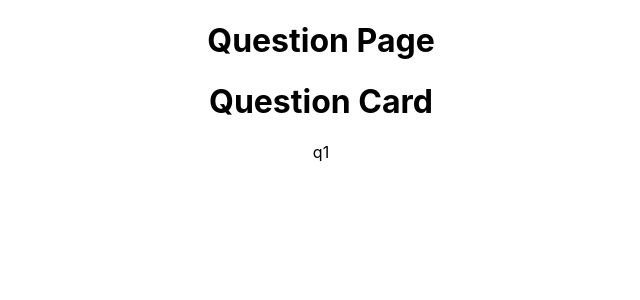
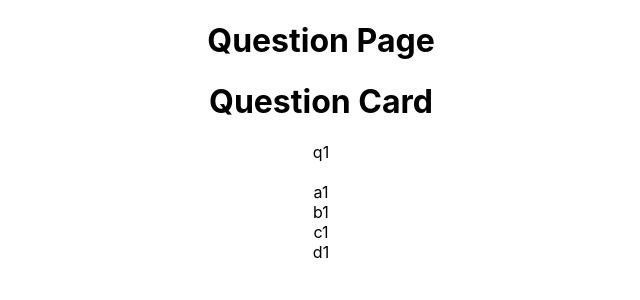
Before and after one commit to emilyaikens/Fish-Quiz, a React (Create React App) app: page /question in a window 1280 px wide. Both pictures are taken after a click on the button "Start". Shown: the top 300 px of the page, without its empty margins (319-959 px from the left). Built offline with nearby package versions, Linux system fonts and the light colour scheme.

Commit message:
add answercard to questionpage. need to change to radio

```diff
--- /dev/null
+++ b/src/components/AnswerCard.jsx
@@ -0,0 +1,12 @@
+
+export default function AnswerCard({ answer }) {
+
+    return (
+        <div>
+            <div>{ answer[0] }</div>
+            <div>{ answer[1] }</div>
+            <div>{ answer[2] }</div>
+            <div>{ answer[3] }</div>
+        </div>
+    )
+};
--- a/src/pages/Question/QuestionPage.jsx
+++ b/src/pages/Question/QuestionPage.jsx
@@ -1,15 +1,21 @@
 import './QuestionPage.css';
 import QuestionCard from '../../components/QuestionCard';
+import AnswerCard from '../../components/AnswerCard';
 
 export default function QuestionPage({ quesAns }) {
 
     const questions = quesAns.map((value, index) =>
         <QuestionCard key={index} index={index} question={value.question} />)
 
+    const answers = quesAns.map((value, index) =>
+        <AnswerCard key={index} index={index} answer={value.answer} />)
+
     return (
         <div>
             <h1>Question Page</h1>
             { questions[0] }
+            <br/>
+            { answers[0] }
         </div>
     )
 };
```
